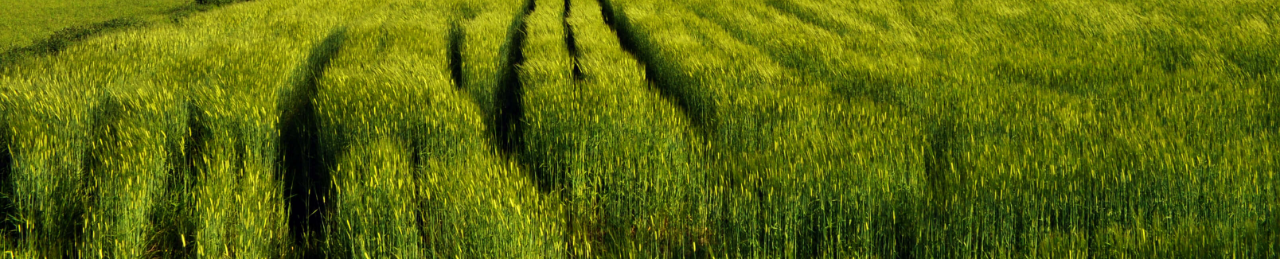
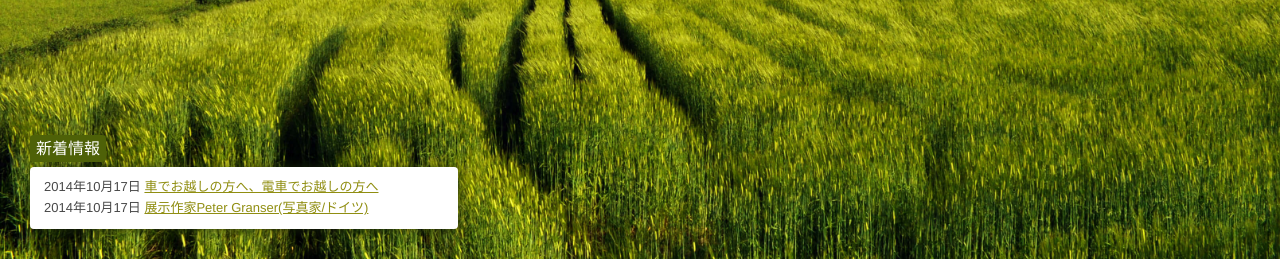
Before and after one commit to ito-artsfarm/itoartsfarm2016-static, a plain HTML site: page index.html in a window 1280 px wide. Shown: the part 541-802 px from the top of the page. Drawn offline with Linux system fonts and the light colour scheme; files whose address does not match are found by name.

Commit message:
新着情報部分スタイリング

```diff
--- a/css/style.css
+++ b/css/style.css
@@ -385,6 +385,42 @@ input[type="submit"]:hover {
   margin-top: 30px;
 }
 
+/* header - news */
+
+.news {
+  text-align: left;
+  position: absolute;
+  left: 30px;
+  bottom: 30px;
+  background-color: rgb(255, 255, 255);
+  box-shadow: 0 1px 12px 1px rgba(26, 39, 5, 0.77);
+  padding: 10px 14px;
+  border-radius: 4px;
+}
+
+.news h2 {
+  font-size: 16px;
+  font-weight: normal;
+  position: absolute;
+  display: block;
+  top: -32px;
+  left: 0;
+  color: #fff;
+  background-color: #4E6108;
+  border-radius: 4px;
+  padding: 0px 6px;
+}
+
+.news li {
+  list-style-type: none;
+  line-height: 160%;
+  font-size: 13px;
+  width: 400px;
+  white-space: nowrap;
+  overflow: hidden;
+  text-overflow: ellipsis;
+}
+
 /* about */
 
 .about-icon {
--- a/index.html
+++ b/index.html
@@ -16,7 +16,7 @@
 </head>
 <body>
 <div class="header">
-  <header class="center">
+  <header>
     <div class="header-inner">
       <h1 class="header-inner-left">
         糸島国際芸術祭2016 糸島芸農<br>
@@ -62,6 +62,13 @@
     </h2>
     <p>自然豊かな糸島二丈松末地区で行われる、<br>国内外の作家が集まり作品を展示する芸術の祭典、今年もやります。</p>
     <p class="header-time">2016年10月&nbsp;開催。</p>
+  </div>
+  <div class="news">
+    <h2>新着情報</h2>
+    <ul>
+      <li>2014年10月17日&nbsp;<a href="" target="_blank">車でお越しの方へ、電車でお越しの方へ</a></li>
+      <li>2014年10月17日&nbsp;<a href="" target="_blank">展示作家Peter Granser(写真家/ドイツ)</a></li>
+    </ul>
   </div>
 </div>
 <section>
```
